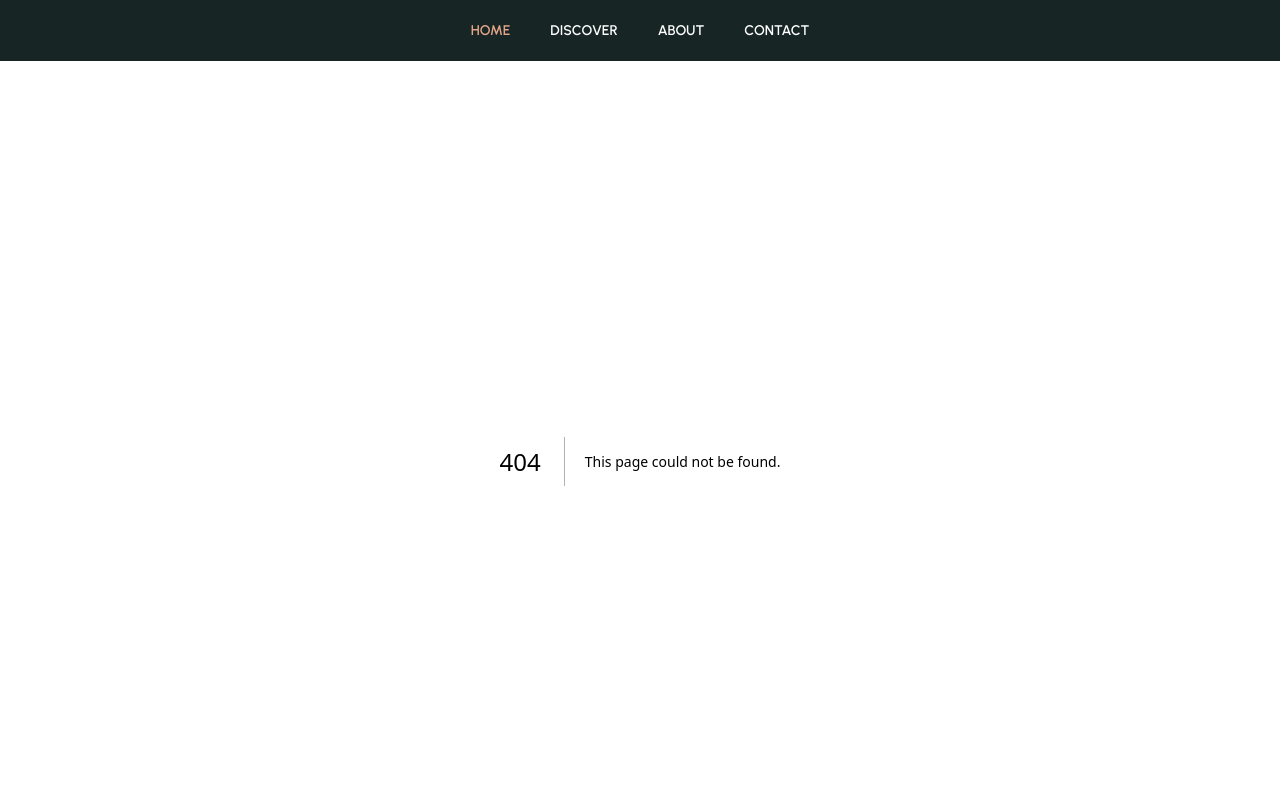
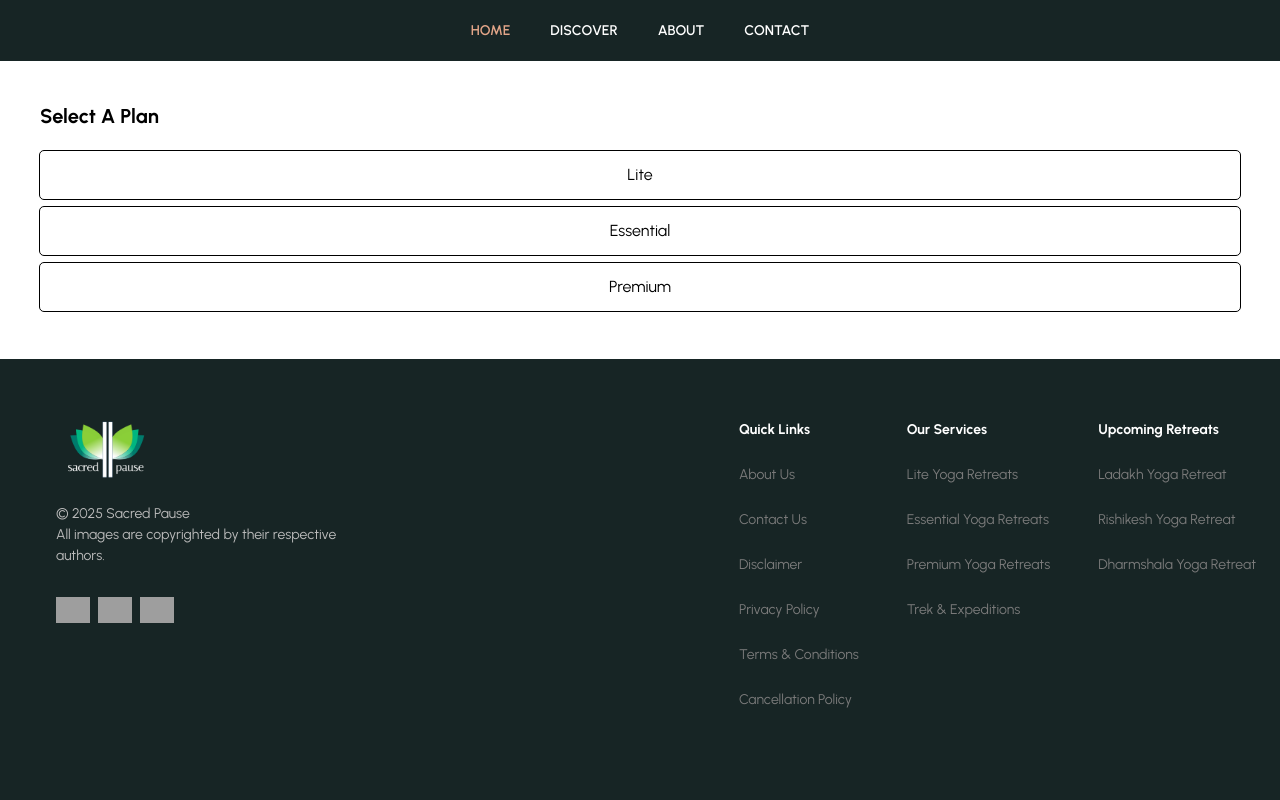
Before and after one commit to anuragprasoon/sacredpause, a Next.js app: page /plan in a window 1280 px wide. Before the commit this address had no page. Shown: the top 800 px of the page. Built offline with nearby package versions, Linux system fonts and the light colour scheme; grey boxes are pictures that could not be loaded.

Commit message:
discover added

```diff
--- a/src/components/pack.tsx
+++ b/src/components/pack.tsx
@@ -5,9 +5,9 @@ const Pack:React.FC=()=>{
     <div className="p-10 urbanist bg-white text-black">
 <h3 className=" font-bold text-[20px] mb-5">Select A Plan</h3>
 
-<button className="outline-1 p-3 rounded w-full mb-2"> Lite </button>
-<button className="outline-1 p-3 rounded w-full mb-2"> Essential </button>
-<button className="outline-1 p-3 rounded w-full mb-2"> Premium </button>
+<a href="/program"><button className="outline-1 p-3 rounded w-full mb-2"> Lite </button></a>
+<a href="/program"><button className="outline-1 p-3 rounded w-full mb-2"> Essential </button></a>
+<a href="/program"><button className="outline-1 p-3 rounded w-full mb-2"> Premium </button></a>
 </div>
     </>
     )
--- a/src/components/programs.tsx
+++ b/src/components/programs.tsx
@@ -1,6 +1,10 @@
 import React, {useEffect, useState} from "react";
+import Pack from "./pack";
+
+
 
 const Programs:React.FC=()=>{
+
     return(<div className="p-10 bg-white">
 <h3 className="urbanist text-black text-[30px] font-bold mb-5" id="discover">Our Programs</h3>
 
@@ -14,7 +18,7 @@ const Programs:React.FC=()=>{
         <div className="text-[14px]">3 Days| 5 Days | 7days </div>
         </div>
         <div className="p-2">
-        <button className="rounded-full w-[100px] p-2 bg-white text-black">View</button>
+        <a href="/plan"><button className="rounded-full w-[100px] p-2 bg-white text-black" >View</button></a>
         </div>
     </div>
 </div>
@@ -27,7 +31,7 @@ const Programs:React.FC=()=>{
         <div className="text-[14px]">3 Days| 5 Days | 7days </div>
         </div>
         <div className="p-2">
-        <button className="rounded-full w-[100px] p-2 bg-white text-black">View</button>
+        <a href="/plan"><button className="rounded-full w-[100px] p-2 bg-white text-black">View</button></a>
         </div>
     </div>
 </div>
@@ -40,7 +44,7 @@ const Programs:React.FC=()=>{
         <div className="text-[14px]">3 Days| 5 Days | 7days </div>
         </div>
         <div className="p-2">
-        <button className="rounded-full w-[100px] p-2 bg-white text-black">View</button>
+        <a href="/plan"><button className="rounded-full w-[100px] p-2 bg-white text-black">View</button></a>
         </div>
     </div>
 </div>
--- a/src/components/trip.tsx
+++ b/src/components/trip.tsx
@@ -7,14 +7,14 @@ const Trips:React.FC=()=>{
 <div className="sm:flex gap-5">
 
 <div className="urbanist w-full relative mb-5">
-	<img className="rounded object-cover w-full h-[300px]" src="https://images.pexels.com/photos/32885140/pexels-photo-32885140.jpeg"/>
+	<img className="rounded object-cover w-full h-[400px]" src="https://images.pexels.com/photos/32885140/pexels-photo-32885140.jpeg"/>
     <div className="  bottom-1 flex  items-center p-2 w-full">
     	<div className="p-2">
     	<div className="text-[20px] font-bold">Ladakh Yoga Retreat</div>
         <div className="text-[14px]">3 Days| 5 Days | 7days </div>
         </div>
         <div className="p-2 ml-auto">
-        <button className=" rounded-full w-[100px] p-2 bg-[#175175] text-white">Book Now</button>
+        <button className=" rounded-full w-[100px] p-2 bg-[#172525] text-white">Book Now</button>
         </div>
     </div>
     <p className="p-2">
--- /dev/null
+++ b/src/pages/plan.tsx
@@ -0,0 +1,8 @@
+import Pack from "@/components/pack";
+export default function Policy() {
+  return (
+    <>
+    <Pack/>
+    </>
+  );
+}
--- /dev/null
+++ b/src/pages/program.tsx
@@ -0,0 +1,8 @@
+import Trips from "@/components/trip";
+export default function Program() {
+  return (
+    <>
+    <Trips/>
+    </>
+  );
+}
```
